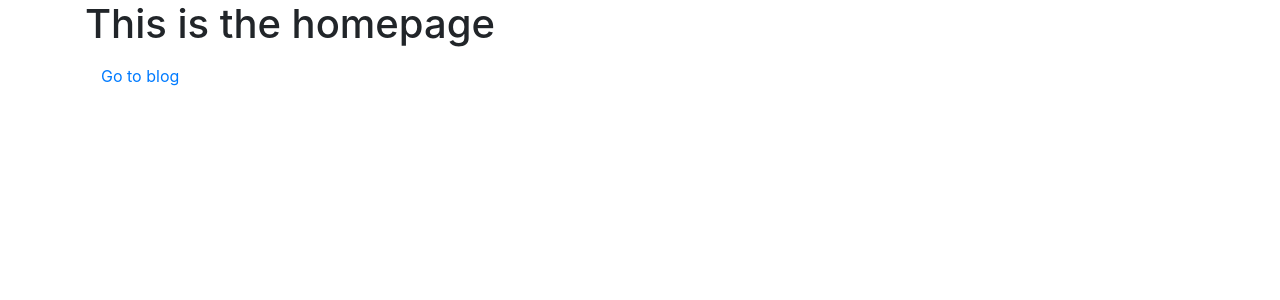
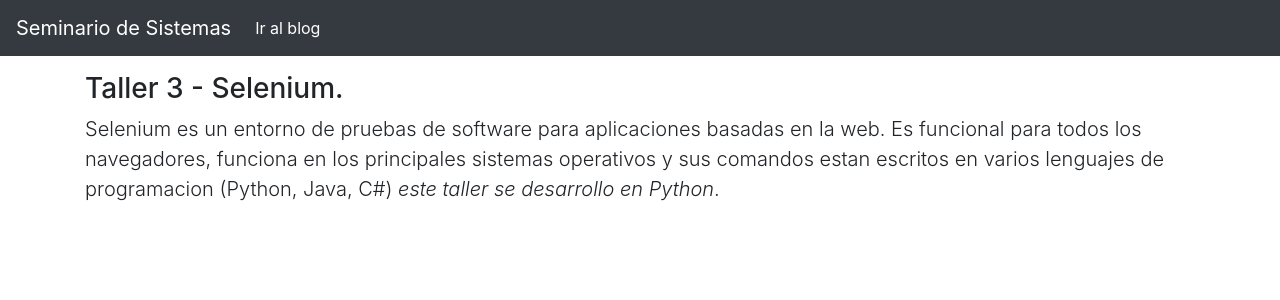
Before and after one commit to raulxiloj/TestingISTQB, a Flask app: page / in a window 1280 px wide. Shown: the top 300 px of the page. Run offline with Flask 2, Linux system fonts and the light colour scheme.

Commit message:
[Taller] Se le agregaron estilos a las plantillas html para una mejor visualizacion

```diff
--- a/Selenium/plantilla/templates/home.html
+++ b/Selenium/plantilla/templates/home.html
@@ -2,11 +2,32 @@
 <html>
     <head>
         <link rel="stylesheet" href="https://cdn.jsdelivr.net/npm/bootstrap@4.6.1/dist/css/bootstrap.min.css" integrity="sha384-zCbKRCUGaJDkqS1kPbPd7TveP5iyJE0EjAuZQTgFLD2ylzuqKfdKlfG/eSrtxUkn" crossorigin="anonymous">
+
     </head>
     <body>
-        <div class="container">
-            <h1>This is the homepage</h1>
-            <a href="{{ url_for('blog_page') }}" class="nav-link" id="blog-link">Go to blog</a>
-        </div>
+
+
+        <nav class="navbar navbar-expand-lg navbar-dark bg-dark">
+            <a class="navbar-brand" href="{{ url_for('homepage') }}">Seminario de Sistemas</a>
+            <button class="navbar-toggler" type="button" data-toggle="collapse" data-target="#navbarNav" aria-controls="navbarNav" aria-expanded="false" aria-label="Toggle navigation">
+              <span class="navbar-toggler-icon"></span>
+            </button>
+            <div class="collapse navbar-collapse" id="navbarNav">
+              <ul class="navbar-nav">
+                <li class="nav-item active">
+                  <a class="nav-link" href="{{ url_for('blog_page') }}" >Ir al blog<span class="sr-only">(current)</span></a>
+                </li>
+              </ul>
+            </div>
+        </nav>
+
+        <main class="container mt-3">
+            <h3>Taller 3 - Selenium.</h3>
+            <span class="lead">
+                Selenium es un entorno de pruebas de software para aplicaciones basadas en la web. Es funcional para todos los navegadores, funciona
+                en los principales sistemas operativos y sus comandos estan escritos en varios lenguajes de programacion (Python, Java, C#) <span class="font-italic">este taller se desarrollo en Python</span>.
+            </p>
+          </main>
+
     </body>
 </html>
```
Also changed, not shown: Selenium/plantilla/templates/blog.html (+8 -7 lines), Selenium/plantilla/templates/new_post.html (+31 -15 lines), Selenium/plantilla/templates/post.html (+21 -2 lines).
